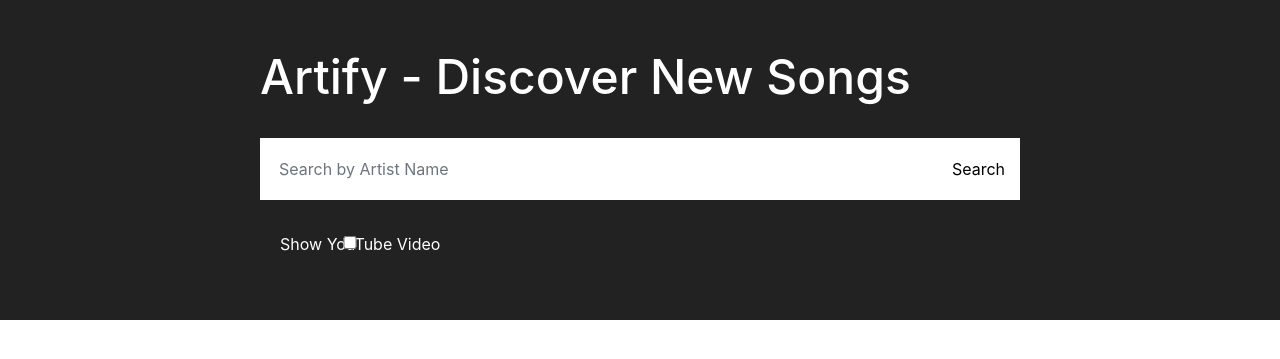
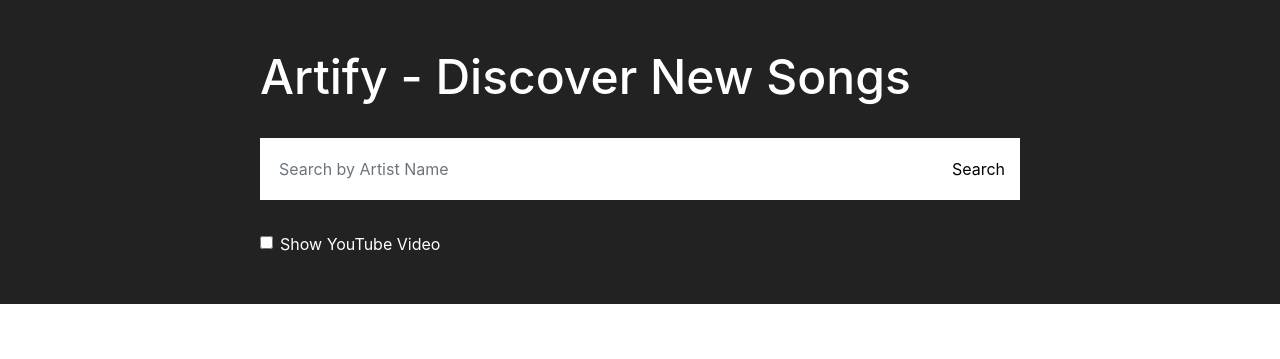
Before and after one commit to mina-gaid/hookify, a Flask app: page / in a window 1280 px wide. Shown: the top 359 px of the page. Run offline with Flask 2, Linux system fonts and the light colour scheme; some libraries are stand-ins or nearby versions.

Commit message:
Fixes & Hooktube
- Checkbox HTML fixes
- Swapped Youtube player for Hooktube
- CSS fixes for input box selection highlight

```diff
--- a/static/css/app.css
+++ b/static/css/app.css
@@ -27,6 +27,11 @@
 ::selection {
   color: #222;
   background: #fff;
+}
+
+.selection-input::selection {
+  background: #222 !important;
+  color: white !important;
 }
 
 /* ----- Buttons ----- */
--- a/static/javascripts/app.js
+++ b/static/javascripts/app.js
@@ -60,7 +60,7 @@ function play_recommendation(recommendation) {
         url: base + "video?recommendation=" + recommendation,
         success: function(data) {
             playlist_data = data;
-            $("#player").html("<iframe style=\"width:100%; height:400px;margin:0px;border:0px\" src='https://www.youtube.com/embed/" + data.id + "?rel=0&amp;autoplay=1'></iframe>");
+            $("#player").html("<iframe style=\"width:100%; height:400px;margin:0px;border:0px\" src='https://www.hooktube.com/embed/" + data.id + "?rel=0&amp;autoplay=1'></iframe>");
             $('.notification').show();
             $('#title').html(recommendation);
             if ($('#showYouTubeVideo').is(':checked')) {
--- a/templates/index.html
+++ b/templates/index.html
@@ -61,17 +61,22 @@
 					<div class="col-md-8 mx-auto">
 						<div class="row">
 							<div class="input-group mb-3">
-								<input type="text" id="query" name="query" class="form-control search-bar p-3" placeholder="Search by Artist Name" aria-label="Search by artist!" aria-describedby="basic-addon2">
+								<input type="text" id="query" name="query" class="form-control selection-input search-bar p-3" placeholder="Search by Artist Name" aria-label="Search by artist!" aria-describedby="basic-addon2">
 								<div class="input-group-append">
 									<button id="findRecommendations" class="form-control btn btn-outline-secondary btn-black btn-block" type="button">Search</button>
 								</div>
 							</div>
 						</div>
 						<div class="row mt-3">
-							<div class="form-check  form-group">
-								<input class="form-check-input form-control " type="checkbox" value="" id="showYouTubeVideo">
-								<label class="form-check-label" for="showYouTubeVideo">Show YouTube Video</label>
-							</div>
+
+
+  <div class="form-check">
+    <label class="form-check-label" for="showYouTubeVideo">
+      <input type="checkbox" class="form-check-input" value="" id="showYouTubeVideo">
+      Show YouTube Video
+    </label>
+  </div>
+
 						</div>
 					</div>
 				</div>
@@ -104,7 +109,6 @@
 		</div>
 
 		<!--- Scripts --->
-		<script src="https://use.fontawesome.com/releases/v5.0.9/js/all.js"></script>
 		<script src="https://code.jquery.com/jquery-3.3.1.min.js"></script>
 		<script src="https://cdnjs.cloudflare.com/ajax/libs/popper.js/1.14.0/umd/popper.min.js"></script>
 		<script src="https://stackpath.bootstrapcdn.com/bootstrap/4.1.0/js/bootstrap.min.js"></script>
```
